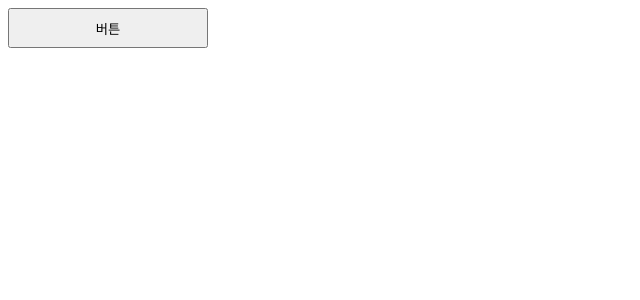
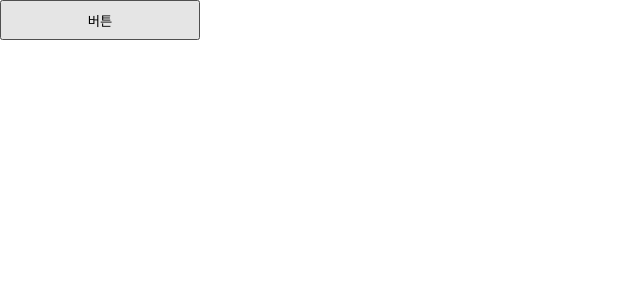
Before and after one commit to with-key/radix-component-lab, a Next.js app: page / in a window 1280 px wide. Shown: the top 300 px of the page, without its empty margins (0-640 px from the left). Built offline with nearby package versions, Linux system fonts and the light colour scheme.

Commit message:
add: stitches global style configuration

```diff
--- a/src/pages/_app.tsx
+++ b/src/pages/_app.tsx
@@ -1,5 +1,7 @@
 import type { AppProps } from "next/app";
+import { globalStyles } from "../styles/globalstyle";
 
 export default function App({ Component, pageProps }: AppProps) {
+  globalStyles();
   return <Component {...pageProps} />;
 }
--- /dev/null
+++ b/src/styles/globalstyle.ts
@@ -0,0 +1,5 @@
+import { globalCss } from "@stitches/react";
+
+export const globalStyles = globalCss({
+  "*": { margin: 0, padding: 0 },
+});
```
